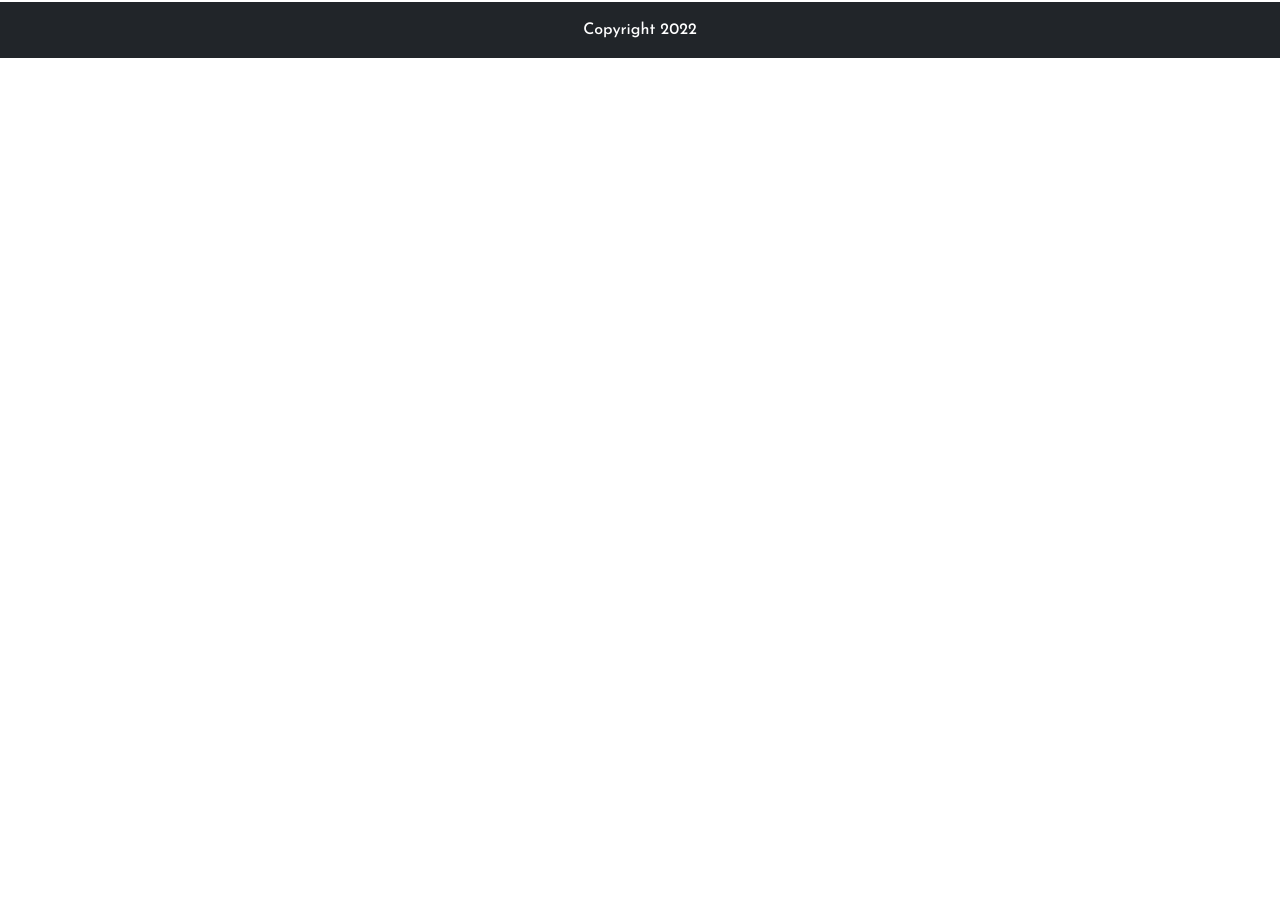
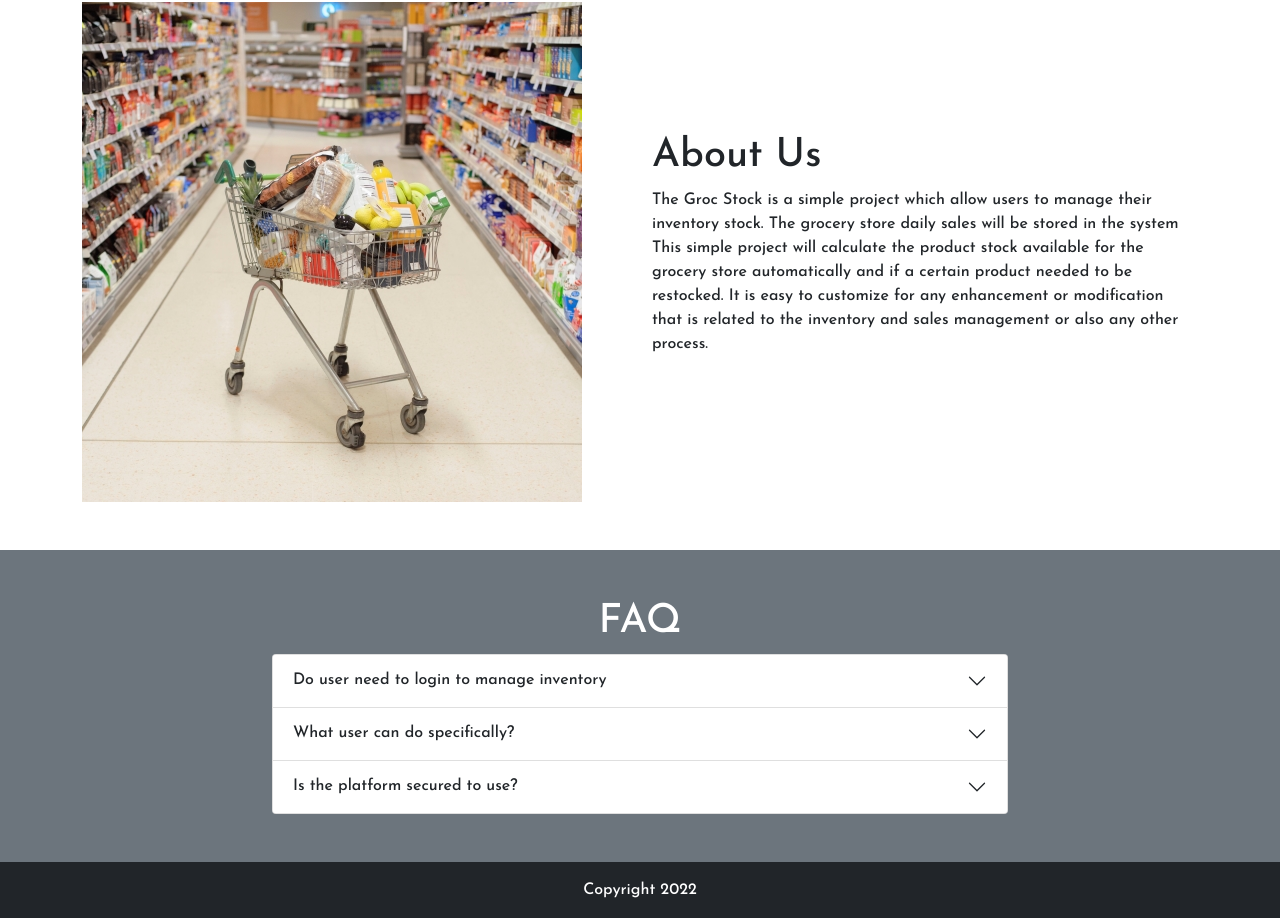
Before and after one commit to atikxb/grocery-inventory-client-side, a React (Create React App) app: page / in a window 1280 px wide. Shown: the part 1808-2726 px from the top of the page. Before the commit the page ends 1866 px from the top, so only its background shows below. Built offline with nearby package versions, Linux system fonts and the light colour scheme; no server answers; sample sign-in values are in the browser's storage.

Commit message:
JWT implemented with handled status code

```diff
--- a/src/components/Blogs/Blogs.js
+++ b/src/components/Blogs/Blogs.js
@@ -8,7 +8,7 @@ const Blogs = () => {
             <section className="section-padding">
         <div className="container">
             <div className="row">
-                <div className="col-lg-8">
+                <div className="col-lg-8 offset-lg-2">
                     <div className="blog py-3">
                         <p>Q: Difference between javascript and nodejs</p>
                         <p><b>Ans:</b> Javascript is a programming language that is used for writing scripts on the website where NodeJS is a Javascript runtime environment. <br/>
@@ -24,7 +24,7 @@ const Blogs = () => {
                     <div className="blog py-3">
                         <p>Q: What is the purpose of jwt and how does it work.</p>
                         <p><b>Ans: </b>JWT can be used as an access token to prevent unwanted access to a protected resource. They're often used as Bearer tokens, which the API will decode and validate before sending a response.Each JWT contains encoded JSON objects, including a set of claims. JWTs are signed using a cryptographic algorithm to ensure that the claims cannot be altered after the token is issued. <br/>
-                        </p>
+                        JWT is created with a secret key and that secret key is private. That will never be revealed that to the public or inject inside the JWT token. When th website receive a JWT from the client, it verify that JWT with this that secret key stored on the server.</p>
                     </div>
                 </div>
             </div>
--- a/src/components/Home/Home.js
+++ b/src/components/Home/Home.js
@@ -7,7 +7,76 @@ const Home = () => {
             <div className="hero text-center">
                 <h1>Welcome to Grocery Inventory Management System</h1>
             </div>
-            <Items/>
+            <Items />
+            <section className="pb-5">
+                <div className="container">
+                    <div className="row align-items-center">
+                        <div className="col-lg-6">
+                            <img src="./img/about.jpg" alt="about" />
+                        </div>
+                        <div className="col-lg-6">
+                            <h1>About Us</h1>
+                            <p>The Groc Stock is a simple project which allow users to manage their inventory stock. The grocery store daily sales will be stored in the system This simple project will calculate the product stock available for the grocery store automatically and if a certain product needed to be restocked.
+
+                                It is easy to customize for any enhancement or modification  that is related to the inventory and sales management or also any other process.  </p>
+                        </div>
+                    </div>
+                </div>
+            </section>
+
+            <section className="py-5 bg-secondary">
+                <div className="container">
+                    <h1 className="text-center text-white">FAQ</h1>
+                    <div className="row">
+                        <div className="col-lg-8 offset-lg-2">
+                            <div className="accordion " id="accordionFlushExample">
+                                <div className="accordion-item">
+                                    <h2 className="accordion-header" id="flush-headingOne">
+                                        <button className="accordion-button collapsed" type="button" data-bs-toggle="collapse"
+                                            data-bs-target="#flush-collapseOne" aria-expanded="false"
+                                            aria-controls="flush-collapseOne">
+                                            Do user need to login to manage inventory
+                                        </button>
+                                    </h2>
+                                    <div id="flush-collapseOne" className="accordion-collapse collapse"
+                                        aria-labelledby="flush-headingOne" data-bs-parent="#accordionFlushExample">
+                                        <div className="accordion-body">Yes, User must login to see the stokcs and update them.
+                                        </div>
+                                    </div>
+                                </div>
+                                <div className="accordion-item">
+                                    <h2 className="accordion-header" id="flush-headingTwo">
+                                        <button className="accordion-button collapsed" type="button" data-bs-toggle="collapse"
+                                            data-bs-target="#flush-collapseTwo" aria-expanded="false"
+                                            aria-controls="flush-collapseTwo">
+                                            What user can do specifically?
+                                        </button>
+                                    </h2>
+                                    <div id="flush-collapseTwo" className="accordion-collapse collapse"
+                                        aria-labelledby="flush-headingTwo" data-bs-parent="#accordionFlushExample">
+                                        <div className="accordion-body">User can see total inventory or only his/here own items there. He/she can delete item, add or decrease stock.
+                                        </div>
+                                    </div>
+                                </div>
+                                <div className="accordion-item">
+                                    <h2 className="accordion-header" id="flush-headingThree">
+                                        <button className="accordion-button collapsed" type="button" data-bs-toggle="collapse"
+                                            data-bs-target="#flush-collapseThree" aria-expanded="false"
+                                            aria-controls="flush-collapseThree">
+                                            Is the platform secured to use?
+                                        </button>
+                                    </h2>
+                                    <div id="flush-collapseThree" className="accordion-collapse collapse"
+                                        aria-labelledby="flush-headingThree" data-bs-parent="#accordionFlushExample">
+                                        <div className="accordion-body">Yes, it is secured by login system and also jwt token to keep data safe.
+                                        </div>
+                                    </div>
+                                </div>
+                            </div>
+                        </div>
+                    </div>
+                </div>
+            </section>
         </main>
     );
 };
--- a/src/components/Home/Items.js
+++ b/src/components/Home/Items.js
@@ -4,7 +4,7 @@ import useItems from '../../hooks/useItems';
 import Loading from '../Loading/Loading';
 
 const Items = () => {
-    const [items, itemsLoading] = useItems();
+    const [items, setItems, itemsLoading] = useItems();
     const navigate = useNavigate();
     return (
         <section className="py-5">
--- a/src/components/Login/Login.js
+++ b/src/components/Login/Login.js
@@ -1,3 +1,4 @@
+import axios from 'axios';
 import React, { useEffect, useState } from 'react';
 import { useAuthState, useSendPasswordResetEmail, useSignInWithEmailAndPassword } from 'react-firebase-hooks/auth';
 import { Link, useLocation, useNavigate } from 'react-router-dom';
@@ -25,9 +26,11 @@ const Login = () => {
     useEffect(() => {//used useEffect to wait till currentUser and avoid browser router error
         currentUser && navigate(from, { replace: true });
     }, [currentUser, from, navigate]);
-    const handleLogin = e => {
+    const handleLogin = async e => {
         e.preventDefault();
-        signInWithEmailAndPassword(email, password);
+        await signInWithEmailAndPassword(email, password);
+        const {data} = await axios.post(`http://localhost:5000/login`, { email });//get user token from api
+        localStorage.setItem('accessToken', data.accessToken);//set token to local storage
     }
     const handleResetPassword = async () => {
         if (email) {
--- a/src/components/MyItems/MyItems.js
+++ b/src/components/MyItems/MyItems.js
@@ -1,6 +1,8 @@
 import axios from 'axios';
+import { signOut } from 'firebase/auth';
 import React, { useEffect, useState } from 'react';
 import { useAuthState } from 'react-firebase-hooks/auth';
+import { useNavigate } from 'react-router-dom';
 import auth from '../../firebase.init';
 import Breadcrumb from '../Breadcrumb/Breadcrumb';
 import Inventory from '../ManageInventory/Inventory';
@@ -9,13 +11,23 @@ const MyItems = () => {
     const [user] = useAuthState(auth);
     const [items, setItems] = useState([]);
     const [itemsLoading, setItemsLoading] = useState(true);
+    const navigate = useNavigate();
     useEffect(() => {//get current user's items
-        axios.get(`http://localhost:5000/useritems?email=${user.email}`)
+        axios.get(`http://localhost:5000/useritems?email=${user.email}`, {
+            headers: {//sending user token created at login route
+                authorization: `Bearer ${localStorage.getItem('accessToken')}`
+            }
+        })
             .then(response => {
                 setItems(response.data);
                 setItemsLoading(false);
             })
-            .catch(error => console.log(error));
+            .catch(error => {//sigout user if token doesn't match
+                if (error.response.status === 401 || error.response.status === 403) {
+                    signOut(auth);
+                    navigate('/login');
+                }
+            });
 
 
     }, [user]);
```
Also changed, not shown: public/img/about.jpg (added).
